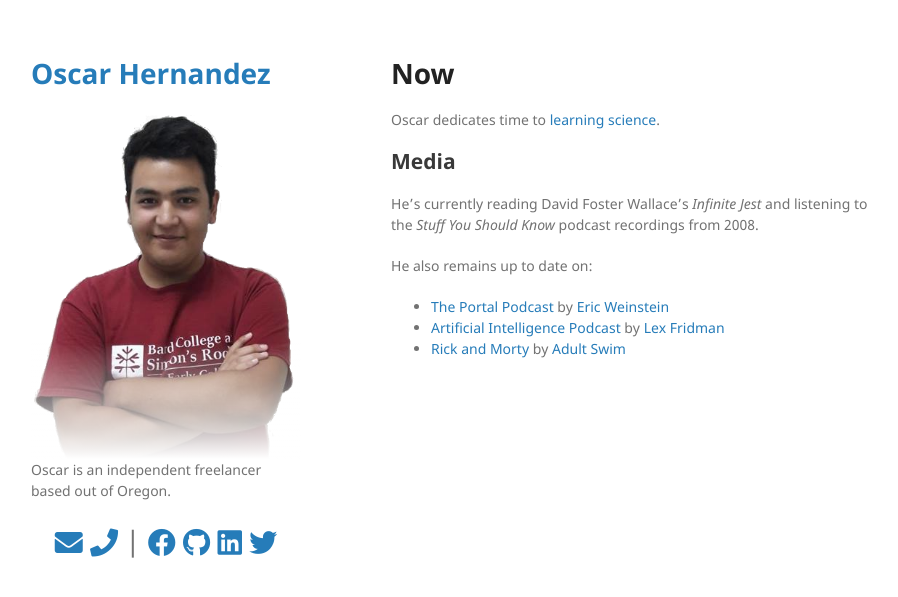
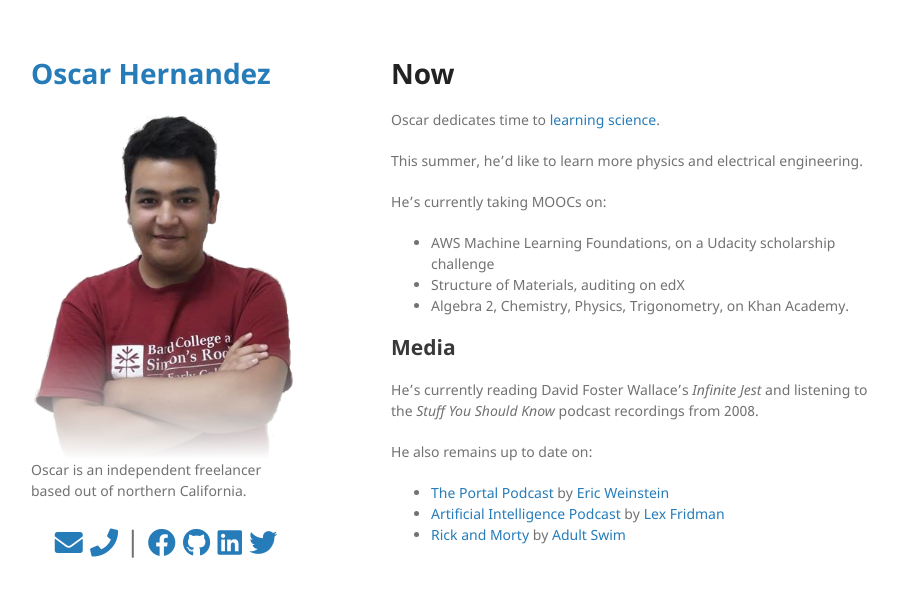
Before and after one commit to mathemonads/mathemonads.github.io, a Jekyll site: the page built from blog/bio/now.md, in a window 1280 px wide. Shown: the top 597 px of the page, without its empty margins (179-1077 px from the left). Built offline with Jekyll 4.4.1, drawn with Linux system fonts in a browser that asks for light colours; nearby versions of some CDN libraries.

Commit message:
relocate to norcal

```diff
--- a/_config.yml
+++ b/_config.yml
@@ -1,6 +1,6 @@
 title: Oscar Hernandez
 logo: /assets/img/logo.png
-description: Oscar is an independent freelancer based out of Oregon.
+description: Oscar is an independent freelancer based out of northern California.
 email: 98Hernandez.Oscar@gmail.com
 show_downloads: true
 google_analytics:
--- a/blog/bio/now.md
+++ b/blog/bio/now.md
@@ -6,6 +6,14 @@ layout: default
 # Now
 
 Oscar dedicates time to [learning](/portfolio/courses.html "learn") [science](/blog/science.html "formal, natural, and applied sciences").
+
+This summer, he'd like to learn more physics and electrical engineering.
+
+He's currently taking MOOCs on:
+
+- AWS Machine Learning Foundations, on a Udacity scholarship challenge
+- Structure of Materials, auditing on edX
+- Algebra 2, Chemistry, Physics, Trigonometry, on Khan Academy.
 
 ## Media
 
```
Also changed, not shown: blog/science.md (+0 -7 lines), portfolio/courses.md (+1 -0 lines).
